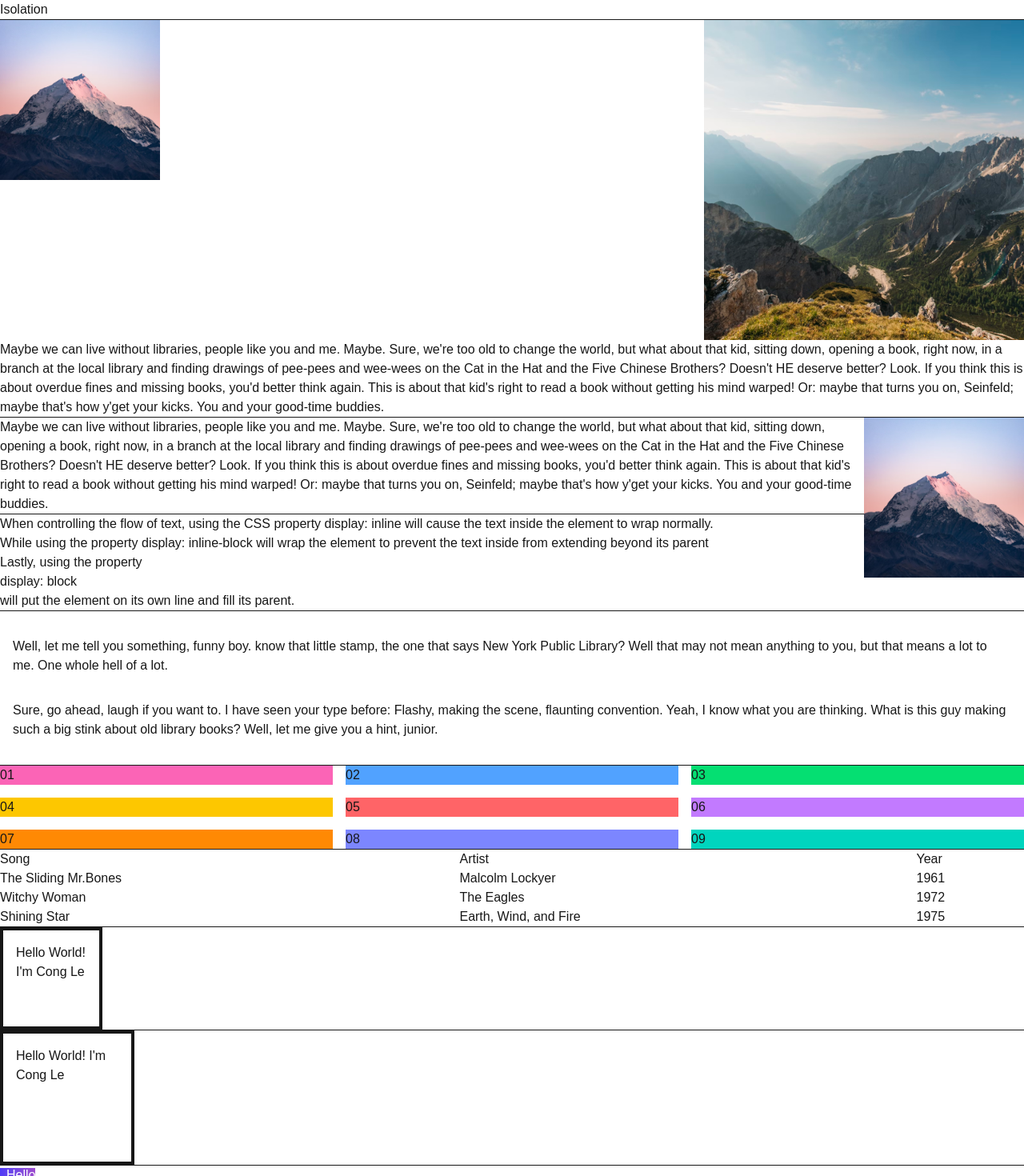
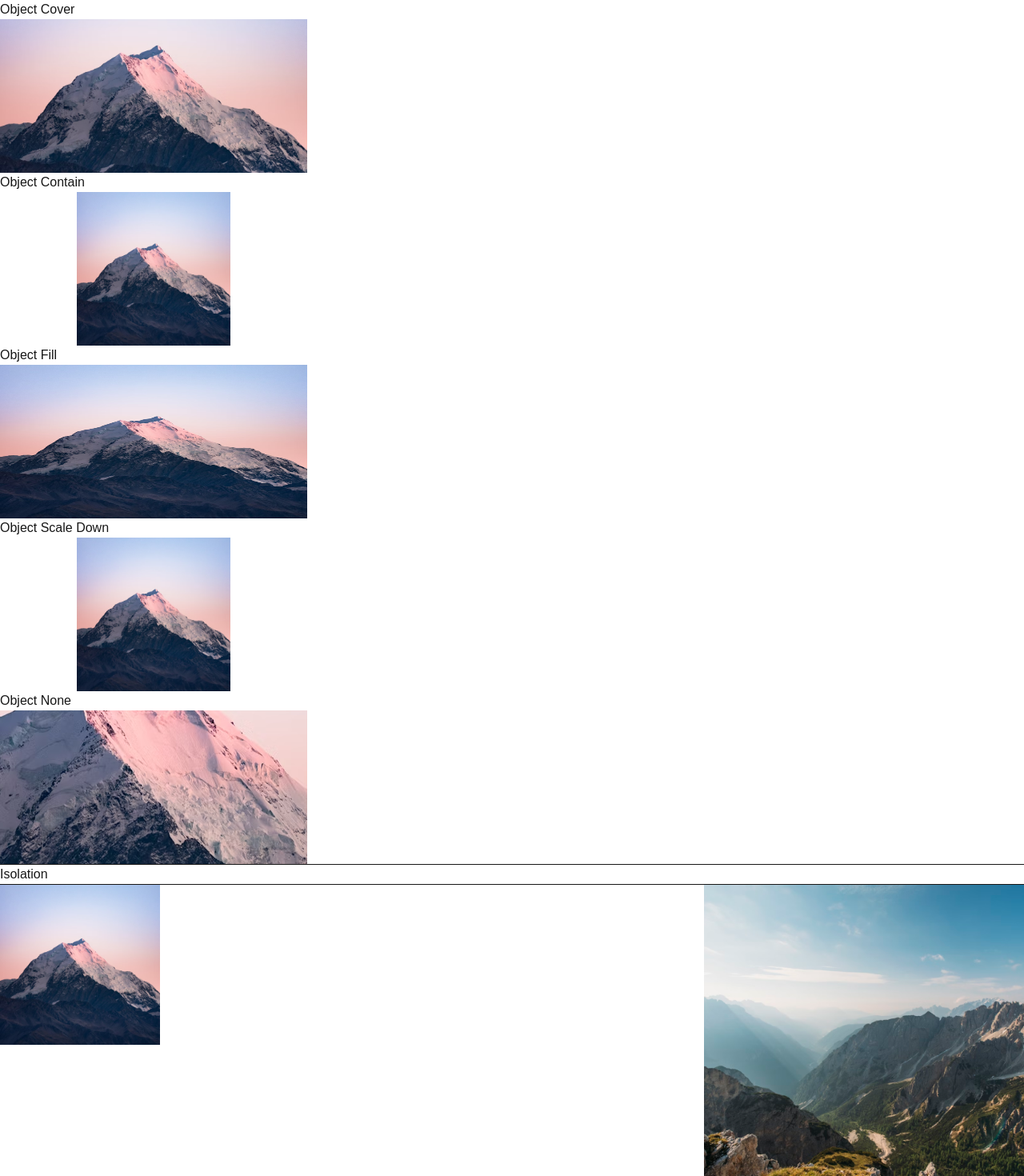
Before and after one commit to congle-engineer/tailwindcss, a Next.js app: page / in a window 1280 px wide. Shown: the top 1470 px of the page at 80% size. Built offline with nearby package versions, Linux system fonts and the light colour scheme.

Commit message:
object-fit

```diff
--- a/app/page.tsx
+++ b/app/page.tsx
@@ -4,6 +4,48 @@ import Image from "next/image";
 export default function Home() {
   return (
     <div>
+      <h1>Object Cover</h1>
+      <Image
+        className="h-48 w-96 object-cover"
+        src="/img/snow-mountains.jpg"
+        alt="Snow Mountains"
+        width={960}
+        height={480}
+      />
+      <h1>Object Contain</h1>
+      <Image
+        className="h-48 w-96 object-contain"
+        src="/img/snow-mountains.jpg"
+        alt="Snow Mountains"
+        width={960}
+        height={480}
+      />
+      <h1>Object Fill</h1>
+      <Image
+        className="h-48 w-96 object-fill"
+        src="/img/snow-mountains.jpg"
+        alt="Snow Mountains"
+        width={960}
+        height={480}
+      />
+      <h1>Object Scale Down</h1>
+      <Image
+        className="h-48 w-96 object-scale-down"
+        src="/img/snow-mountains.jpg"
+        alt="Snow Mountains"
+        width={960}
+        height={480}
+      />
+      <h1>Object None</h1>
+      <Image
+        className="h-48 w-96 object-none"
+        src="/img/snow-mountains.jpg"
+        alt="Snow Mountains"
+        width={960}
+        height={480}
+      />
+      <hr />
+
       <div className="isolate">
         <h1>Isolation</h1>
       </div>
```
